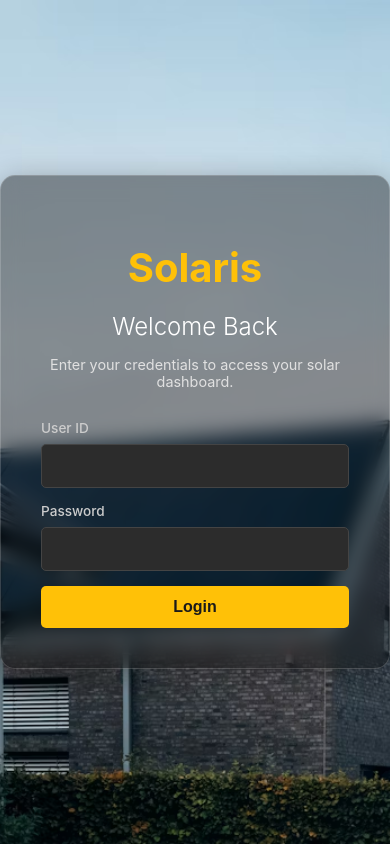
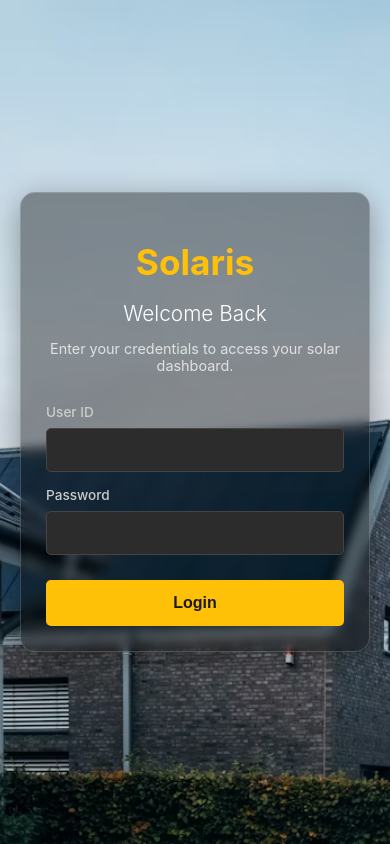
Before and after one commit to nameisvipin/Solar-api, a React (Vite) app: page /login in a window 390 px wide. Built offline with nearby package versions, Linux system fonts and the light colour scheme.

Commit message:
Added Responsive CSS

```diff
--- a/src/assets/styles/Home.css
+++ b/src/assets/styles/Home.css
@@ -1,10 +1,13 @@
 /* src/assets/styles/Home.css */
+
+/* --- Base Styles for Desktop --- */
 
 .home-container {
   background-color: #121212;
   color: #f0f0f0;
   min-height: 100vh;
   font-family: -apple-system, BlinkMacSystemFont, 'Segoe UI', Roboto, Helvetica, Arial, sans-serif;
+  box-sizing: border-box;
 }
 
 .navbar {
@@ -15,6 +18,7 @@
   height: 60px;
   background-color: #1e1e1e;
   border-bottom: 1px solid #333;
+  box-sizing: border-box;
 }
 
 .navbar-logo {
@@ -43,13 +47,14 @@
   gap: 30px;
   padding: 30px;
   height: calc(100vh - 60px); /* Full height minus navbar */
+  box-sizing: border-box;
 }
 
 .api-controls, .api-response-area {
   background-color: #1e1e1e;
   border-radius: 8px;
   padding: 25px;
-  overflow-y: auto;
+  overflow-y: auto; /* Allow scrolling for content that overflows */
 }
 
 /* Tabs Styling */
@@ -66,6 +71,7 @@
   padding: 15px 20px;
   cursor: pointer;
   font-size: 1rem;
+  font-weight: 500;
   border-bottom: 3px solid transparent;
   transition: all 0.2s ease-in-out;
 }
@@ -89,6 +95,7 @@
   color: #aaa;
   margin-bottom: 20px;
   font-size: 0.9rem;
+  line-height: 1.5;
 }
 
 .input-group {
@@ -111,6 +118,7 @@
   color: #f0f0f0;
   font-size: 1rem;
   box-sizing: border-box;
+  transition: border-color 0.2s ease;
 }
 
 .input-group input:focus {
@@ -121,6 +129,7 @@
 form button {
   width: 100%;
   padding: 12px;
+  margin-top: 10px;
   background-color: #ffc107;
   color: #121212;
   border: none;
@@ -133,6 +142,7 @@ form button {
 
 form button:disabled {
   background-color: #555;
+  color: #888;
   cursor: not-allowed;
 }
 
@@ -145,10 +155,11 @@ form button:disabled {
   background-color: #2c2c2c;
   padding: 15px;
   border-radius: 5px;
-  white-space: pre-wrap; /* Allows text to wrap */
-  word-wrap: break-word; /* Breaks long strings */
+  white-space: pre-wrap;
+  word-wrap: break-word;
   font-family: 'Courier New', Courier, monospace;
-  color: #4CAF50; /* Green for success */
+  color: #4CAF50;
+  font-size: 0.9rem;
 }
 
 .error-box {
@@ -157,6 +168,8 @@ form button:disabled {
   color: #ff4d4d;
   padding: 15px;
   border-radius: 5px;
+  white-space: pre-wrap;
+  word-wrap: break-word;
 }
 
 .placeholder-text {
@@ -167,8 +180,8 @@ form button:disabled {
 
 /* Loader Animation */
 .loader {
-  border: 5px solid #f3f3f3; /* Light grey */
-  border-top: 5px solid #ffc107; /* Yellow */
+  border: 5px solid #333;
+  border-top: 5px solid #ffc107;
   border-radius: 50%;
   width: 40px;
   height: 40px;
@@ -180,3 +193,71 @@ form button:disabled {
   0% { transform: rotate(0deg); }
   100% { transform: rotate(360deg); }
 }
+
+
+/* --- Media Queries for Responsiveness --- */
+
+/* For tablets (up to 992px) - Stack the columns */
+@media (max-width: 992px) {
+  .api-tester-main {
+    /* Change from two columns to a single column layout */
+    grid-template-columns: 1fr;
+    height: auto; /* Allow height to grow with content */
+    padding: 20px;
+  }
+
+  .api-controls, .api-response-area {
+    /* Remove fixed height constraints */
+    height: auto;
+    max-height: none;
+    overflow-y: visible;
+  }
+}
+
+/* For mobile phones (up to 480px) - Adjust padding and fonts */
+@media (max-width: 480px) {
+  .navbar {
+    padding: 0 15px; /* Reduce navbar padding */
+  }
+
+  .navbar-logo {
+    font-size: 1.1rem; /* Make logo text smaller */
+  }
+
+  .logout-button {
+    padding: 6px 12px;
+    font-size: 0.9rem;
+  }
+
+  .api-tester-main {
+    padding: 15px; /* Reduce main padding */
+    gap: 15px; /* Reduce gap between sections */
+  }
+
+  .api-controls, .api-response-area {
+    padding: 15px; /* Reduce section padding */
+  }
+
+  .api-form-container h2 {
+    font-size: 1.2rem;
+  }
+
+  .api-form-container p {
+    font-size: 0.85rem;
+  }
+
+  .api-tabs {
+    /* Allow tabs to wrap if they don't fit */
+    flex-wrap: wrap;
+  }
+
+  .api-tabs button {
+    padding: 12px 10px;
+    font-size: 0.85rem;
+    flex-grow: 1; /* Allow buttons to take equal space */
+  }
+
+  .response-box {
+    font-size: 0.8rem;
+  }
+}
--- a/src/assets/styles/Login.css
+++ b/src/assets/styles/Login.css
@@ -1,34 +1,38 @@
 /* src/assets/styles/Login.css */
+
+/* --- Base Styles for Desktop --- */
+
 .login-container {
   display: flex;
   justify-content: center;
   align-items: center;
   height: 100vh;
-  /* This is the most important part for the look */
+  width: 100vw;
   background-image: url('../images/solar-background.png');
   background-size: cover;
   background-position: center;
-  color: white; /* Set default text color to white for the whole page */
+  color: white;
+  padding: 20px; /* Add padding for smaller screens */
+  box-sizing: border-box; /* Ensures padding doesn't add to the width/height */
 }
 
 .login-box {
-  /* This creates the see-through "glass" effect */
-  background: rgba(0, 0, 0, 0.4); /* Dark, semi-transparent background */
-  backdrop-filter: blur(10px); /* This blurs the background image behind the box */
-  -webkit-backdrop-filter: blur(10px); /* For Safari compatibility */
-
+  background: rgba(0, 0, 0, 0.4);
+  backdrop-filter: blur(10px);
+  -webkit-backdrop-filter: blur(10px);
   padding: 40px;
   border-radius: 15px;
   box-shadow: 0 8px 32px 0 rgba(0, 0, 0, 0.37);
   border: 1px solid rgba(255, 255, 255, 0.18);
   text-align: center;
   max-width: 400px;
-  width: 90%;
+  width: 100%; /* Changed from 90% to 100% to fill its container */
+  box-sizing: border-box;
 }
 
 .logo-container h1 {
   font-size: 2.5rem;
-  color: #ffc107; /* A nice solar yellow/gold color */
+  color: #ffc107;
   margin-bottom: 10px;
   font-weight: bold;
 }
@@ -64,10 +68,11 @@
   border-radius: 5px;
   background: rgba(255, 255, 255, 0.1);
   color: white;
-  box-sizing: border-box; /* Important for padding and width to work well together */
+  box-sizing: border-box;
+  font-size: 1rem;
 }
 
-.input-group input::placeholder { /* Style for placeholder text */
+.input-group input::placeholder {
   color: #ccc;
 }
 
@@ -92,3 +97,38 @@
   color: #ff4d4d;
   margin-bottom: 15px;
 }
+
+
+/* --- Media Queries for Responsiveness --- */
+
+/* For tablets and smaller devices (up to 768px) */
+@media (max-width: 768px) {
+  .login-box {
+    padding: 30px;
+  }
+}
+
+/* For mobile phones (up to 480px) */
+@media (max-width: 480px) {
+  .login-box {
+    padding: 25px; /* Adjust padding for small screens */
+    backdrop-filter: blur(5px); /* Reduce blur slightly for performance if needed */
+    -webkit-backdrop-filter: blur(5px);
+  }
+
+  .logo-container h1 {
+    font-size: 2.2rem;
+  }
+
+  .login-box h2 {
+    font-size: 1.3rem;
+  }
+
+  .login-box p {
+    font-size: 0.9rem;
+  }
+
+  .input-group input, .login-button {
+    padding: 14px; /* Make inputs slightly taller for easier tapping */
+  }
+}
```
